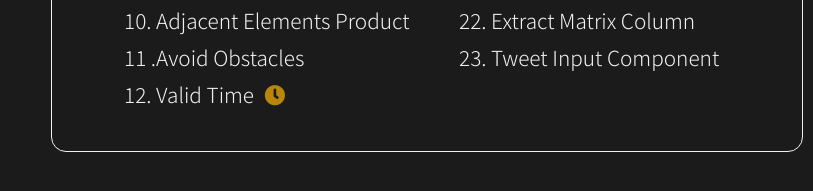
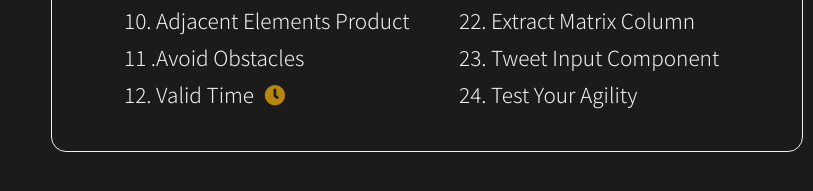
Before and after one commit to sheilagomes/javascriptmas, a plain HTML site: page index.html in a window 1280 px wide. Shown: the part 465-656 px from the top of the page, 467-1280 px from the left. Drawn offline with Linux system fonts and the light colour scheme.

Commit message:
Added last challenge

```diff
--- a/index.html
+++ b/index.html
@@ -60,6 +60,7 @@
 					of Two</a><span class="jsmas-icons"><i class="fas fa-plus"></i> <i class="fas fa-plus"></i></span></li>
 					<li><a href="https://scrimba.com/scrim/co642430cb1ef7de87f4b358e">22. Extract Matrix Column</a></li>
 					<li><a href="https://scrimba.com/scrim/cob0f420db5276e565f738e5b">23. Tweet Input Component</a></li>
+					<li><a href="https://scrimba.com/scrim/co70b46beaab14481586beb53">24. Test Your Agility</a></li>
 				</ul>
 			</div>
 		</div>
```
Also changed, not shown: 1 other file.
